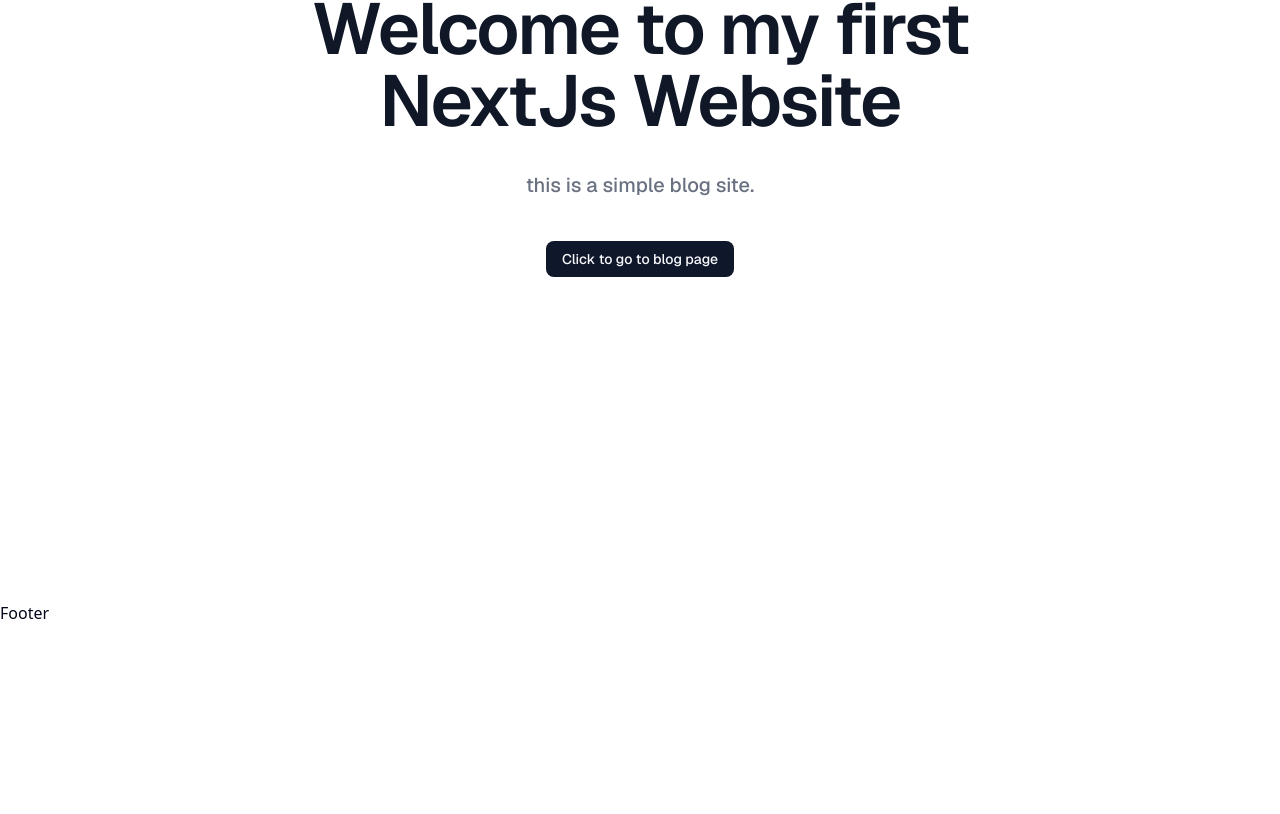
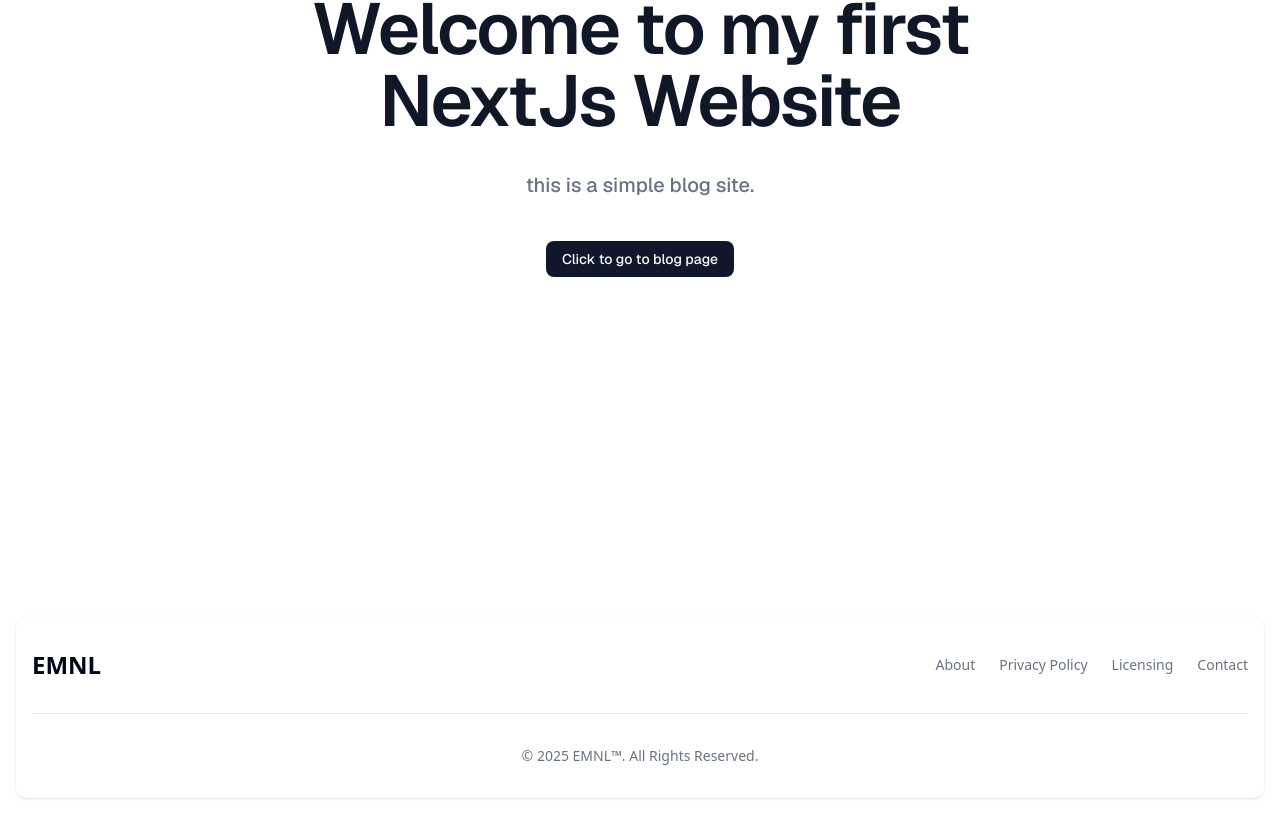
Before and after one commit to emmanix51/first-nextjs, a Next.js app: page / in a window 1280 px wide. Shown: the part 243-1057 px from the top of the page. Before the commit the page ends 868 px from the top, so only its background shows below. Built offline with nearby package versions, Linux system fonts and the light colour scheme.

Commit message:
footer stuff

```diff
--- a/app/blog/[slug]/page.tsx
+++ b/app/blog/[slug]/page.tsx
@@ -1,7 +1,9 @@
 import React from 'react'
 
+function page() {
+  return (
+    <div>page</div>
+  )
+}
 
-
-export default function Page() {
-  return <h1>Hello, Blog Post Page!</h1>
-}
+export default page
--- a/app/layout.tsx
+++ b/app/layout.tsx
@@ -2,6 +2,7 @@
 import { Geist, Geist_Mono } from "next/font/google";
 import "./globals.css";
 import Header from "@/components/Header";
+import Footer from "@/components/Footer";
 
 const geistSans = Geist({
   variable: "--font-geist-sans",
@@ -30,7 +31,7 @@
       >
         <Header/>
         {children}
-        <footer>Footer</footer>
+        <Footer/>
       </body>
     </html>
   );
--- a/components/Blogcard.tsx
+++ b/components/Blogcard.tsx
@@ -1,3 +1,5 @@
+import Link from "next/link";
+
 type BlogcardProps = {
   post: {
     id: number;
@@ -8,10 +10,10 @@
 
 function Blogcard({ post }: BlogcardProps) {
   return (
-    <div className="flex flex-col space-x-4 min-w-[1200px]" key={post.id}>
+    <Link href={`/blog/${post.id}`} className="flex flex-col space-x-4 min-w-[1200px]" key={post.id}>
       <h4 className="font-semibold text-red-700">{post.title}: </h4>
       <p>{post.content}</p>
-    </div>
+    </Link>
   );
 }
 
--- /dev/null
+++ b/components/Footer.tsx
@@ -0,0 +1,52 @@
+import React from "react";
+
+function Footer() {
+  return (
+    <footer className="bg-white rounded-lg shadow-sm dark:bg-gray-900 m-4">
+      <div className="w-full max-w-screen-xl mx-auto p-4 md:py-8">
+        <div className="sm:flex sm:items-center sm:justify-between">
+          <a
+            href=".+"
+            className="flex items-center mb-4 sm:mb-0 space-x-3 rtl:space-x-reverse"
+          >
+            <span className="self-center text-2xl font-semibold whitespace-nowrap dark:text-white">
+              EMNL
+            </span>
+          </a>
+          <ul className="flex flex-wrap items-center mb-6 text-sm font-medium text-gray-500 sm:mb-0 dark:text-gray-400">
+            <li>
+              <a href="#" className="hover:underline me-4 md:me-6">
+                About
+              </a>
+            </li>
+            <li>
+              <a href="#" className="hover:underline me-4 md:me-6">
+                Privacy Policy
+              </a>
+            </li>
+            <li>
+              <a href="#" className="hover:underline me-4 md:me-6">
+                Licensing
+              </a>
+            </li>
+            <li>
+              <a href="#" className="hover:underline">
+                Contact
+              </a>
+            </li>
+          </ul>
+        </div>
+        <hr className="my-6 border-gray-200 sm:mx-auto dark:border-gray-700 lg:my-8" />
+        <span className="block text-sm text-gray-500 sm:text-center dark:text-gray-400">
+          © 2025{" "}
+          <a href="https://flowbite.com/" className="hover:underline">
+            EMNL™
+          </a>
+          . All Rights Reserved.
+        </span>
+      </div>
+    </footer>
+  );
+}
+
+export default Footer;
```
